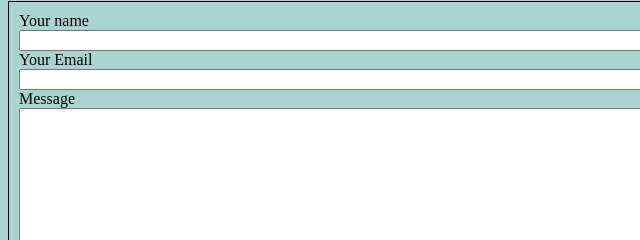
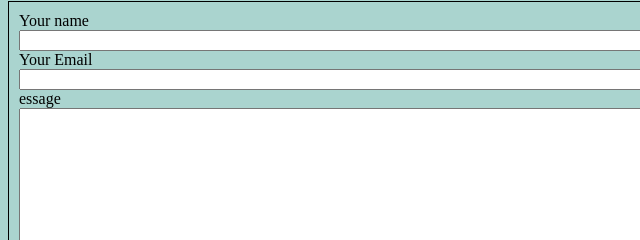
Before and after one commit to sing2398/sing2398.github.io, a plain HTML site: page mid-term/index.html in a window 1280 px wide. Shown: the part 1110-1350 px from the top of the page, 0-640 px from the left. Drawn offline with Linux system fonts and the light colour scheme; files that its build step writes are made by us from their sources; files whose address does not match are found by name.

Commit message:
Final submittion

```diff
--- a/mid-term/index.html/index.html
+++ b/mid-term/index.html
@@ -65,7 +65,7 @@
             <input type="email" name="email" class="wide">
         </div>
         <div class="form-group">
-            <label for="message">Message</label></br>
+            <label for="message">essage</label></br>
             <textarea name="message" id="name" cols="30" rows="10"></textarea>
         </div>
         <div class="radio-button">
```
